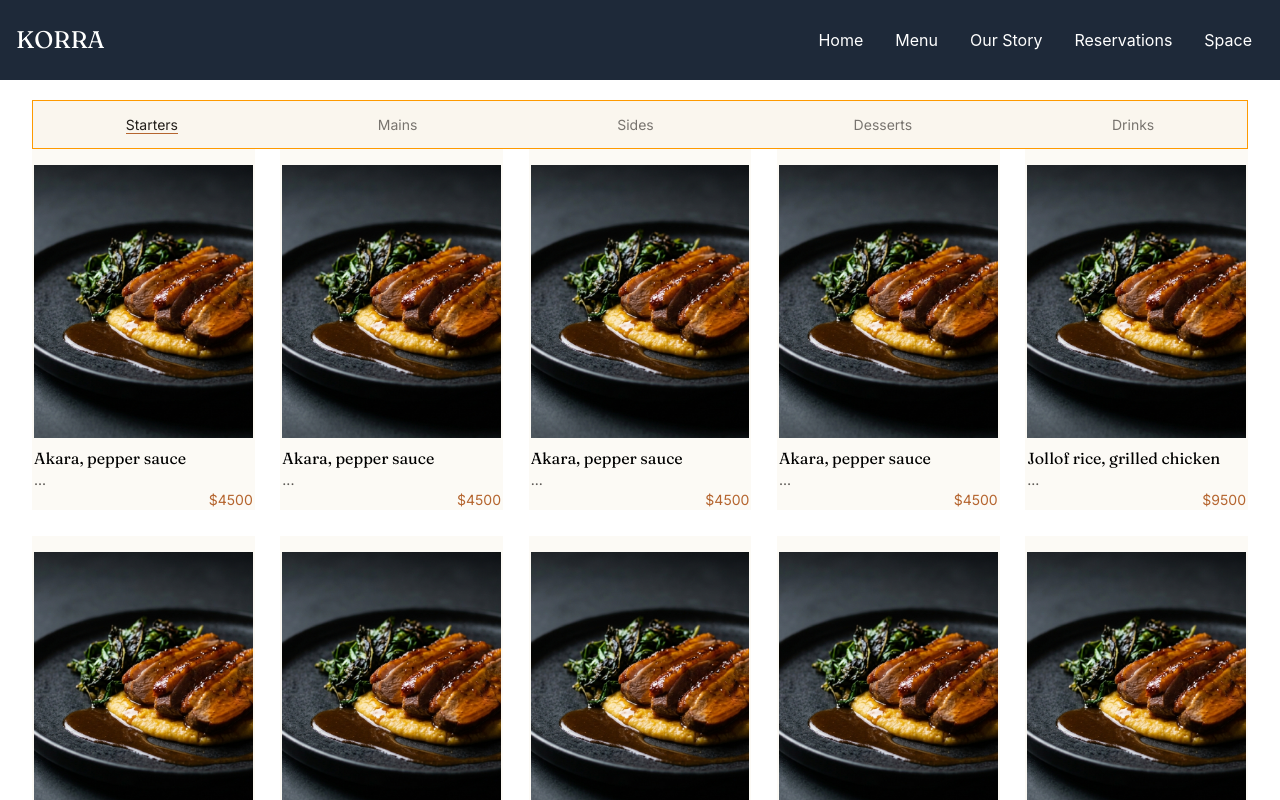
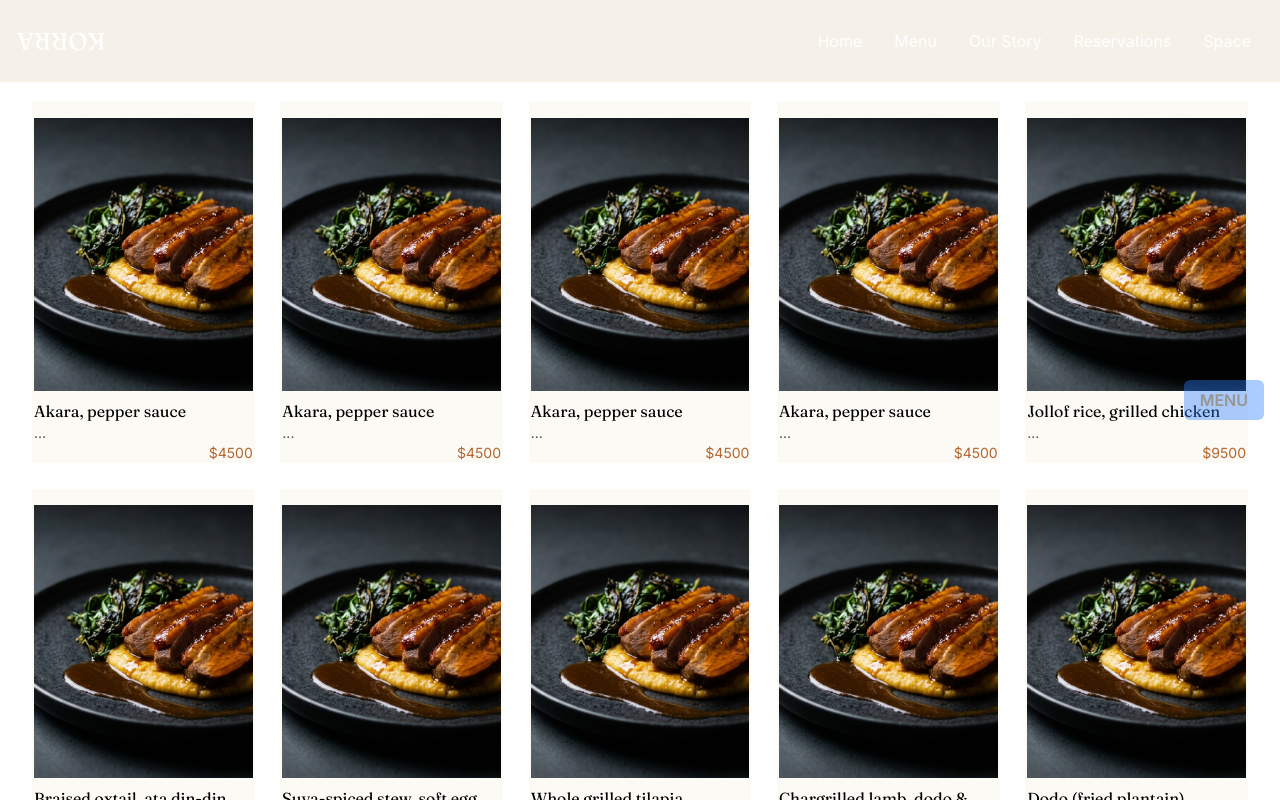
Before and after one commit to Debisi25/KORRA_2.0, a React (Vite) app: page /menu in a window 1280 px wide. Shown: the top 800 px of the page. Built offline with nearby package versions, Linux system fonts and the light colour scheme.

Commit message:
secondCommit

```diff
--- a/src/components/FoodCategory.jsx
+++ b/src/components/FoodCategory.jsx
@@ -2,16 +2,32 @@ import { useState } from "react";
 import { Link } from "react-router-dom";
 
 function FoodCat({ categories, onCatChange, activeCat, className }) {
+  const [isOpen, setIsOpen] = useState(false);
   return (
+    <div className="flex flex-col gap-7">
+      <button
+        onClick={() => setIsOpen(!isOpen)}
+        className={`fixed right-4 top-1/2 -translate-y-1/2 z-50 px-4 py-2 rounded-md font-body text-md text-black hover:text-terracotta font-extrabold hover:font-bold bg-blue-500 hover:bg-ink opacity-40 hover:opacity-95 transition-all duration-200 ${isOpen ? "hidden" : ""}`}
+      >
+        MENU
+      </button>
+      {isOpen && (
         <nav
-      className={`${className} w-full flex flex-wrap justify-around border border-amber-500 foodCat`}
+          className={`${className} foodCat top-1/2 -translate-y-1/2 z-50 flex flex-col gap-3 min-w-1/6 fixed right-2 bg-warm-white rounded-2xl px-1 mt-1`}
         >
+          <span
+            className={` hidden sm:inline absolute top-0 right-1 font-bolder text-3xl opacity-60 scale-75`}
+            onClick={() => setIsOpen(!isOpen)}
+          >
+            X
+          </span>
           {categories.map((category) => {
             return (
               <button
                 key={category}
                 onClick={() => {
                   onCatChange(category);
+                  setIsOpen(false);
                   document
                     .querySelector(`.${category}`)
                     .scrollIntoView({ behavior: "smooth" });
@@ -23,6 +39,8 @@ function FoodCat({ categories, onCatChange, activeCat, className }) {
             );
           })}
         </nav>
+      )}
+    </div>
   );
 }
 export default FoodCat;
--- a/src/components/button.jsx
+++ b/src/components/button.jsx
@@ -8,7 +8,7 @@ function Button({ children, link, className }) {
     return (
       <Link to={link}>
         <button
-          className={`px-4 py-2 rounded-md font-body text-md ${className}`}
+          className={` button px-4 py-2 rounded-md font-body text-md ${className} text-white`}
         >
           {children}
         </button>
--- a/src/components/navBar.jsx
+++ b/src/components/navBar.jsx
@@ -1,18 +1,39 @@
 import React from "react";
-import { useState } from "react";
+import { useState, useEffect } from "react";
 import { Link } from "react-router-dom";
 import korraWhite from "../assets/korra_white.jpeg";
 
 function NavBar() {
   const [isOpen, setIsOpen] = useState(false);
+  const [scrolled, SetScrolled] = useState(false);
+  const [activePage, setActivePage] = useState("");
+
+  function handlePage() {
+    setActivePage();
+  }
+  useEffect(() => {
+    function handleScroll() {
+      SetScrolled(window.scrollY > 20);
+    }
+    window.addEventListener("scroll", handleScroll);
+    return () => {
+      window.removeEventListener("scroll", handleScroll);
+    };
+  }, []);
   return (
     <>
-      <nav className="isolate flex flex-row justify-between items-center p-4 bg-gray-800 text-white sticky top-0 z-50">
-        <Link to="/" className="font-display text-2xl">
+      <nav
+        className={`isolate flex flex-row justify-between items-center p-4 text-ink sticky top-0 border z-50 transition-all duration-300 ease-out ${
+          scrolled
+            ? "scrolled backdrop-blur-md border-white/12"
+            : "scrolled border-transparent text-white"
+        } `}
+      >
+        <Link to="/" className="-rotate-180 font-display text-2xl">
           KORRA
         </Link>
         <ul className="justify-around p-3 hidden sm:flex">
-          <li className="px-4">
+          <li className="px-4 font-body font-4  ">
             <Link to="/">Home</Link>
           </li>
           <li className="px-4">
@@ -29,7 +50,7 @@ function NavBar() {
           </li>
         </ul>
         <button
-          className="font-body text-md text-white sm:hidden hover:text-black"
+          className={`font-body text-md  sm:hidden hover:text-black ${scrolled ? "text-terracotta" : "text-white"}`}
           onClick={() => setIsOpen(!isOpen)}
         >
           Menu
--- a/src/index.css
+++ b/src/index.css
@@ -21,12 +21,46 @@
   --font-display: "Fraunces", serif;
   --font-body: "Inter", sans-serif;
 }
+
 *::-webkit-scrollbar {
   display: none;
+}
+.button {
+  text-transform: uppercase;
+  border: 1px solid rgba(255, 255, 255, 0.55);
+  background-color: transparent;
+}
+.button:hover {
+  border: 1px solid rgba(255, 255, 255, 0.9);
+  background-color: rgb(255, 255, 255, 0.12);
+}
+.button:focus {
+  border: 1px solid rgba(255, 255, 255, 0.55);
+  outline: 2px solid rgb(255, 255, 255, 0.55);
+  outline-offset: 3px;
+}
+.button:active {
+  border: 1px solid rgba(255, 255, 255, 0.9);
+}
+.primary-ghost-btn {
+  background-color: transparent;
+  border: 1px solid rgba(255, 255, 255, 0.55);
+  color: white;
+  font-family: var(--font-body);
+  text-transform: uppercase;
+  font-size: medium;
+  transition: all 250ms;
+}
+.primary-ghost-btn:hover {
+  background-color: rgba(255, 255, 255, 0.12);
+  border: 1px solid rgba(255, 255, 255, 0.9);
 }
 nav ul li:hover {
   color: black;
   cursor: pointer;
+}
+nav.scrolled {
+  background-color: rgb(245, 241, 232, 0.96);
 }
 .Hero {
   background-image:
@@ -74,11 +108,10 @@ nav ul li:hover {
   color: var(--color-terracotta);
 }
 .foodCat {
-  gap: 40px;
+  /* gap: 40px; */
   font-family: var(--font-body);
   font-size: 14px;
-  position: relative;
-  padding: 0.8rem;
+  /* padding: 0.8rem; */
 }
 
 .foodCat button {
--- a/src/pages/menu.jsx
+++ b/src/pages/menu.jsx
@@ -183,7 +183,7 @@ function Menu() {
   return (
     <main className="mt-5 px-4 md:px-8 max-w-360 mx-auto">
       <FoodCat
-        className="sticky top-0 z-60 bg-warm-white"
+        className="pt-4"
         categories={categories}
         activeCat={activeCat}
         onCatChange={setActiveCat}
```
Lines whose indentation alone changed are shown as unchanged.
